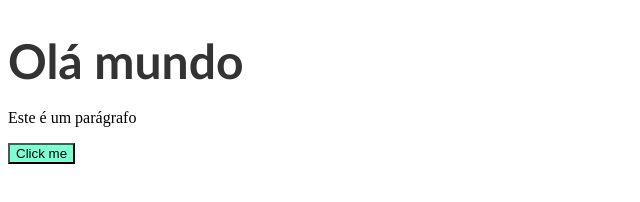
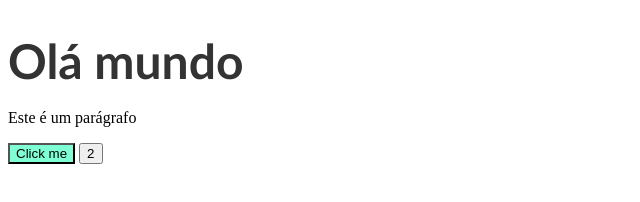
Before and after one commit to gbragas/Aula-Git, a plain HTML site: page index.html in a window 1280 px wide. Shown: the full height of the page, 0-640 px from the left. Drawn offline with Linux system fonts and the light colour scheme.

Commit message:
feat(index-html): add button 2

```diff
--- a/index.html
+++ b/index.html
@@ -5,12 +5,12 @@
         <meta name="viewport" content="width=device-width, initial-scale=1.0">
         <title>Aula git</title>
         <link rel="stylesheet" href="style.css">
-
     </head>
     <body>
         <h1 class="title">Olá mundo</h1>
         <p>Este é um parágrafo</p>
 
         <button class="btn">Click me</button>
+        <button>2</button>
     </body>
 </html>
```
